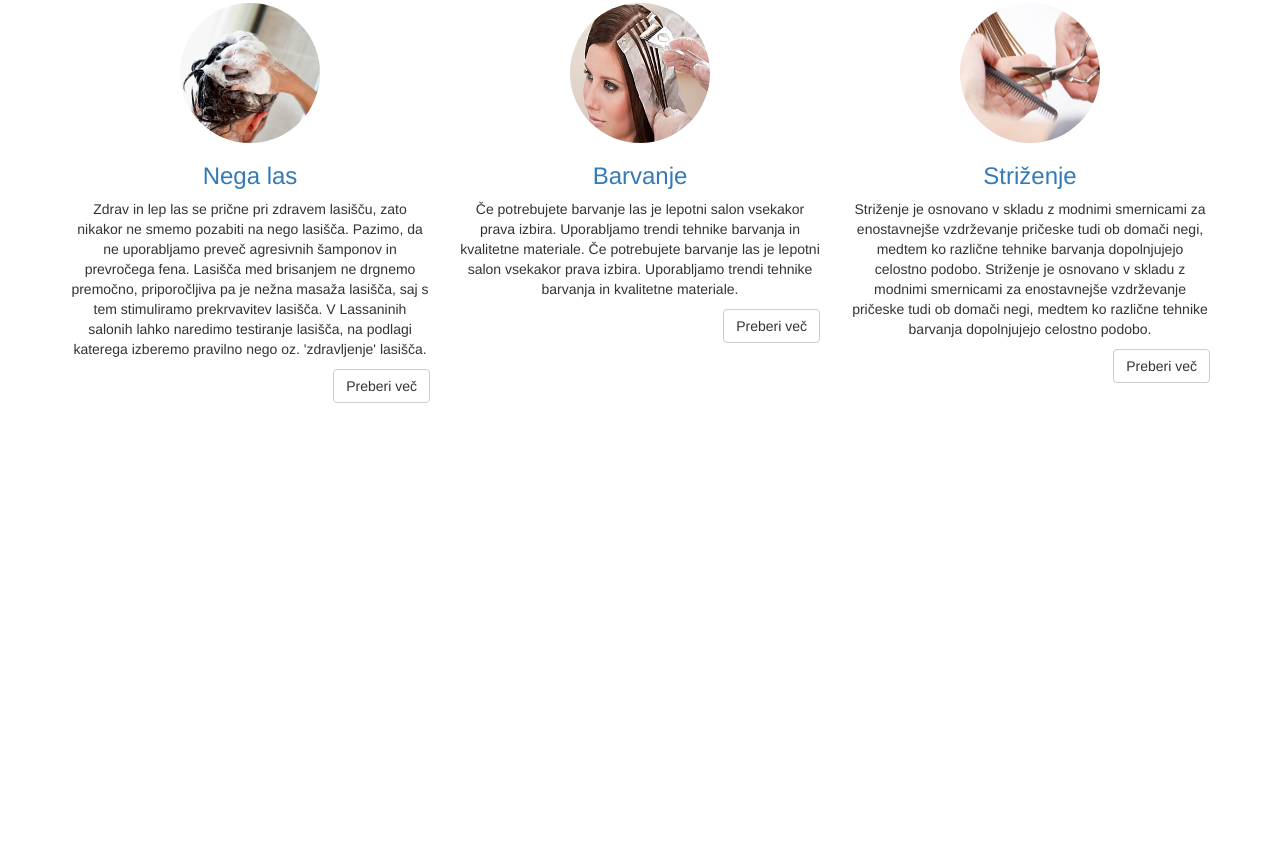
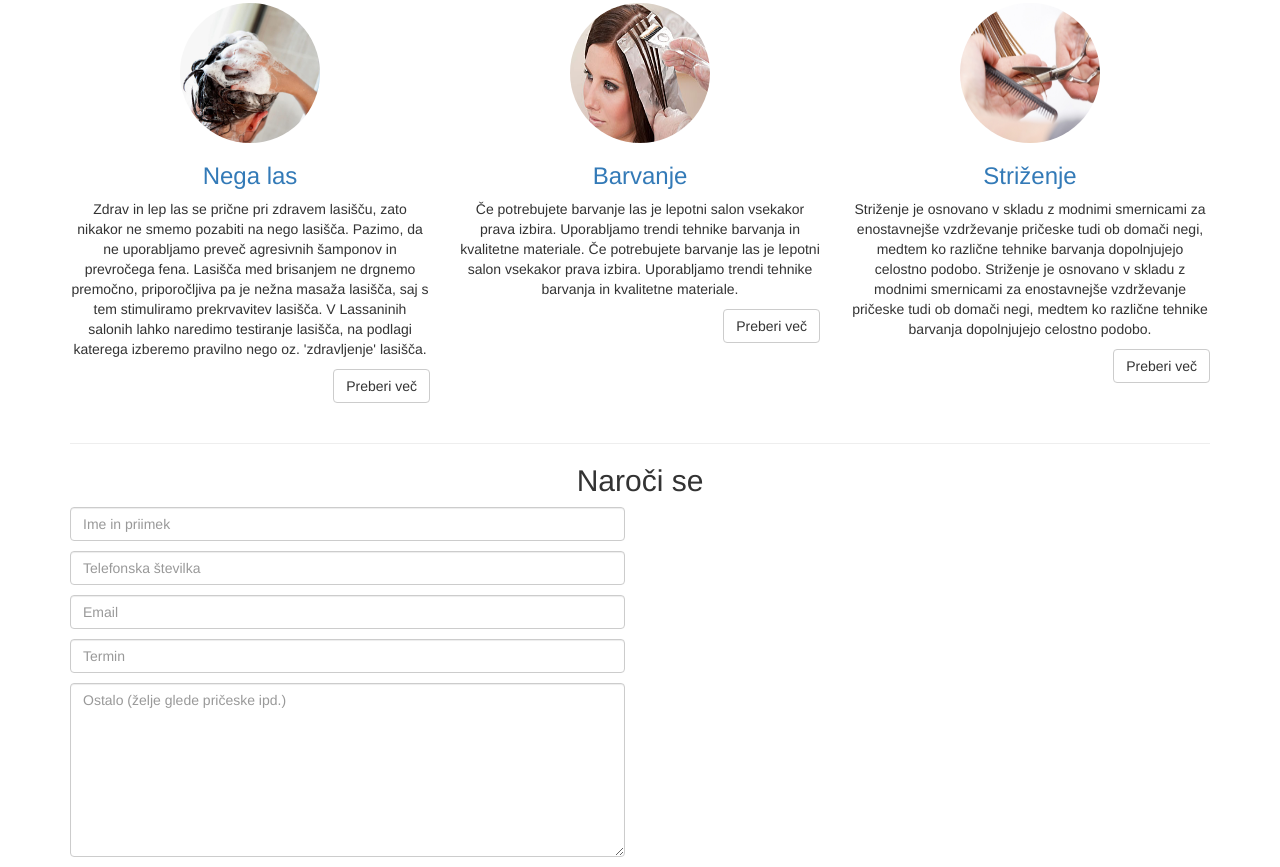
Before and after one commit to DomenOslaj/frizerski-salon, a plain HTML site: page index.html in a window 1280 px wide. Shown: the part 609-1476 px from the top of the page. Before the commit the page ends 1012 px from the top, so only its background shows below. Drawn offline with nearby package versions, Linux system fonts and the light colour scheme.

Commit message:
Text input - kontaktni obrazec

```diff
--- a/assets/style.css
+++ b/assets/style.css
@@ -9,3 +9,7 @@
 .btn {
 
 }
+
+.form-control {
+  margin-bottom: 10px;
+}
--- a/index.html
+++ b/index.html
@@ -112,5 +112,22 @@
               </div>
         </div>
 
+        <br>
+        <div class ="container">
+              <hr class="featurette-divider">
+              <center><h2>Naroči se</h2></center>
+              <div class="row">
+                	   <div class="col-md-6">
+                           <input style="text" class="form-control" placeholder="Ime in priimek">
+                           <input style="text" class="form-control" placeholder="Telefonska številka">
+                           <input style="email" class="form-control" placeholder="Email">
+                           <input style="text" class="form-control" placeholder="Termin">
+                           <textarea class="form-control" rows="8" placeholder="Ostalo (želje glede pričeske ipd.)"></textarea>
+
+                     </div>
+              </div>
+
+        </div>
+
 
 </html>
```
